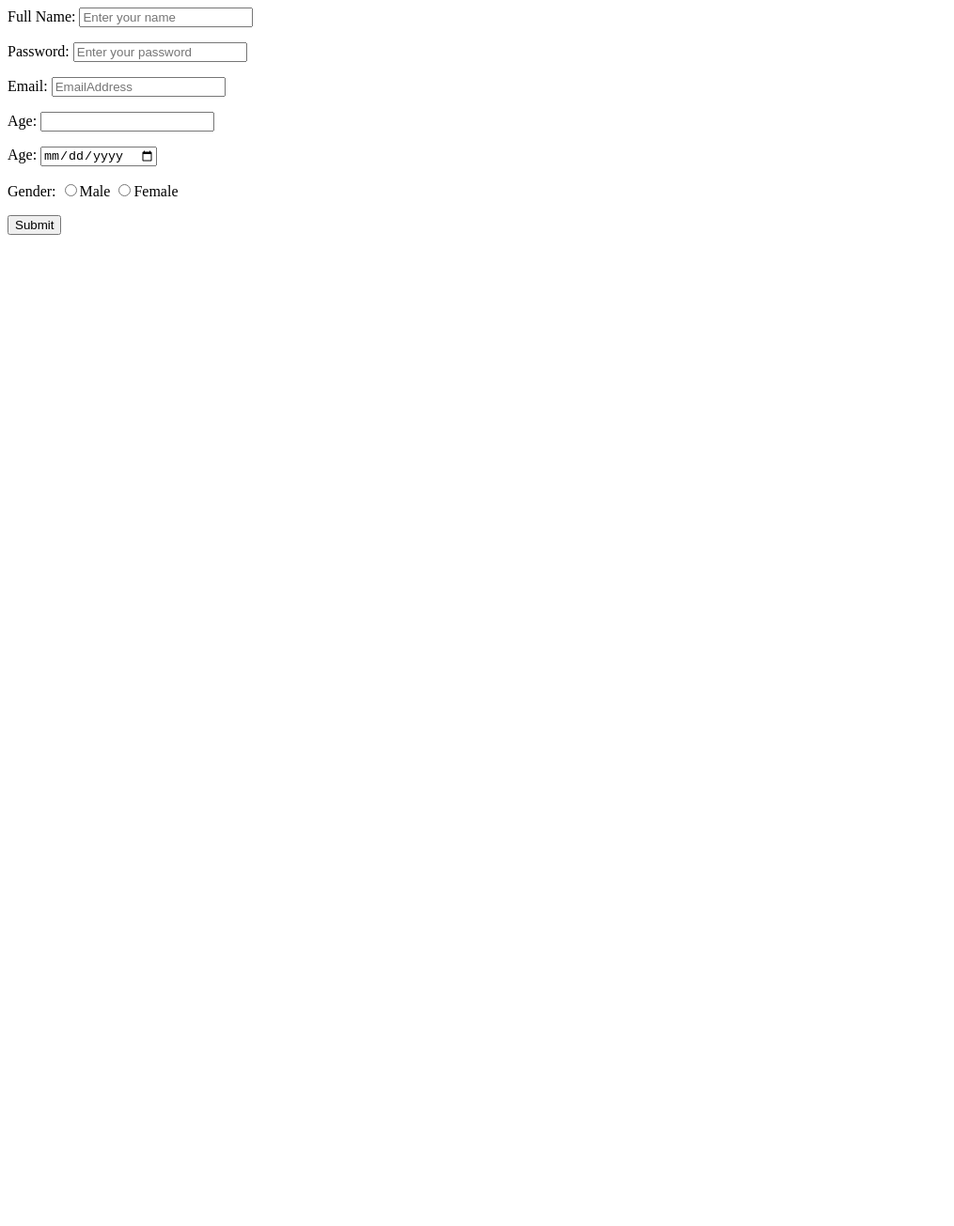
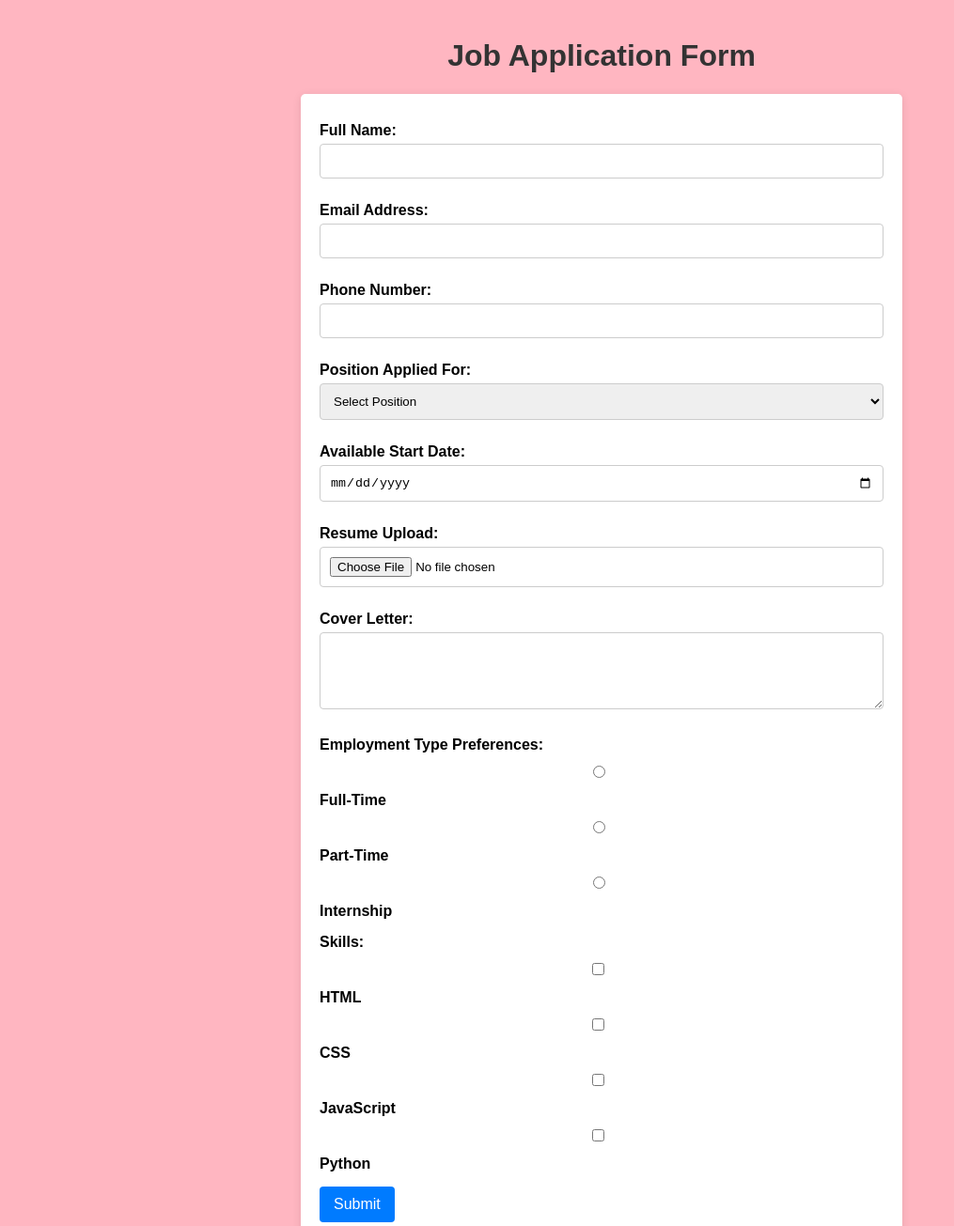
Before and after one commit to Cakoii/HAZIMI.github.io, a plain HTML site: page test2.html in a window 1280 px wide. Shown: the top 1305 px of the page at 94% size, without its empty margins (0-1015 px from the left). Before the commit the page ends 800 px from the top, so only its background shows below. Drawn offline with Linux system fonts and the light colour scheme.

Commit message:
job application

```diff
--- a/test2.html
+++ b/test2.html
@@ -1,44 +1,117 @@
-<form>
-    <form action="https://dev.fare4z.com" method="POST"
-    enctype="multiport/form-data" name="borang">
+<!DOCTYPE html>
+<html lang="en">
+<head>
+    <meta charset="UTF-8">
+    <meta name="viewport" content="width=device-width, initial-scale=1.0">
+    <title>Job Application Form</title>
+    <style>
+        body {
+            font-family: Arial, sans-serif;
+            background-color: lightpink;
+            margin: 0;
+            padding: 20px;
+        }
+        h1 {
+            text-align: center;
+            color: #333;
+        }
+        form {
+            background: #fff;
+            padding: 20px;
+            border-radius: 5px;
+            box-shadow: 0 2px 10px rgba(0, 0, 0, 0.1);
+            max-width: 600px;
+            margin: auto;
+        }
+        label {
+            display: block;
+            margin: 10px 0 5px;
+            font-weight: bold;
+        }
+        input, select, textarea {
+            width: 100%;
+            padding: 10px;
+            margin-bottom: 15px;
+            border: 1px solid #ccc;
+            border-radius: 4px;
+            box-sizing: border-box;
+        }
+        input:focus, select:focus, textarea:focus {
+            border-color: #007BFF;
+            outline: none;
+        }
+        .radio-group, .checkbox-group {
+            margin-bottom: 15px;
+        }
+        .radio-group label, .checkbox-group label {
+            margin-right: 15px;
+        }
+        button {
+            background-color: #007BFF;
+            color: white;
+            padding: 10px 15px;
+            border: none;
+            border-radius: 4px;
+            cursor: pointer;
+            font-size: 16px;
+            transition: background-color 0.3s;
+        }
+        button:hover {
+            background-color: #0056b3;
+        }
+        .error {
+            color: red;
+            font-size: 0.9em;
+        }
 
-    <p>
-    <label for="name">Full Name:</label>
-    <input type="text" id="nama" name="nama" placeholder="Enter your name">
-    </p>
+    </style>
+</head>
+<body bgcolor="lightpink">
 
-    <p>
-    <label for="kata laluan">Password:</label>
-    <input type="password"  name="KataLaluan" placeholder="Enter your password">
-    </p>
+<h1>Job Application Form</h1>
+<form action="https://dev.fare4z.com" method="POST" enctype="multipart/form-data" required>
+    <label for="fullName">Full Name:</label>
+    <input type="text" id="fullName" name="fullName" required>
 
-    <p>
-    <label for="email">Email:</label>
-    <input type="email" name="Email" placeholder="EmailAddress">
-    </p>
+    <label for="email">Email Address:</label>
+    <input type="email" id="email" name="email" required>
 
-    <p>
-        <label for="age">Age:</label>
-        <input type="number" name="age">
-        </p>
+    <label for="phone">Phone Number:</label>
+    <input type="tel" id="phone" name="phone" required>
 
+    <label for="position">Position Applied For:</label>
+    <select id="position" name="position" required>
+        <option value="">Select Position</option>
+        <option value="executive">Executive</option>
+        <option value="non-executive">Non-Executive</option>
+    </select>
 
-        <p>
-            <label for="dob">Age:</label>
-            <input type="date" name="dob">
-            </p>
+    <label for="startDate">Available Start Date:</label>
+    <input type="date" id="startDate" name="startDate" required>
 
-            <p>
-                <label for="gender">Gender:</label>
-               <input type="radio" name="gender" value="Male">Male
-               <input type="radio" name="gender" value="Female">Female
-                </p>
+    <label for="resume">Resume Upload:</label>
+    <input type="file" id="resume" name="resume" accept=".pdf,.doc,.docx" required>
 
+    <label for="coverLetter">Cover Letter:</label>
+    <textarea id="coverLetter" name="coverLetter" rows="4" required></textarea>
 
+    <label>Employment Type Preferences:</label>
+    <div class="radio-group">
+        <label><input type="radio" name="employmentType" value="full-time" required> Full-Time</label>
+        <label><input type="radio" name="employmentType" value="part-time" required> Part-Time</label>
+        <label><input type="radio" name="employmentType" value="internship" required> Internship</label>
+    </div>
 
-    <p>
-        <button type="submit">Submit</button>
-    </p>
+    <label>Skills:</label>
+    <div class="checkbox-group">
+        <label><input type="checkbox" name="skills" value="html"> HTML</label>
+        <label><input type="checkbox" name="skills" value="css"> CSS</label>
+        <label><input type="checkbox" name="skills" value="javascript"> JavaScript</label>
+        <label><input type="checkbox" name="skills" value="python"> Python</label>
+    </div>
 
+    <button type="submit">Submit</button>
+</form>
 
-    </form>
+</body>
+</html>
```
Also changed, not shown: test.html (added, +81 -0 lines).
